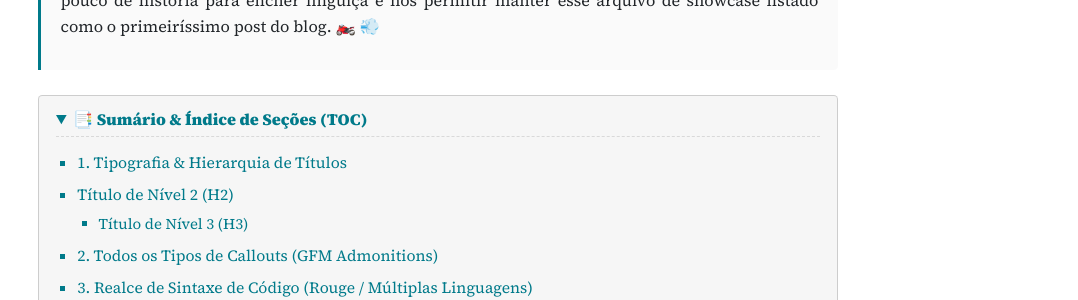
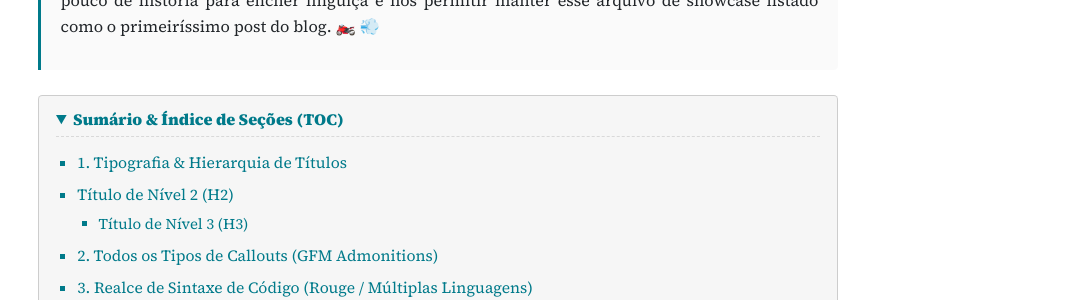
Before and after one commit to vndmtrx/vndmtrx.github.io, a Jekyll site: the page built from _posts/2024/03/2024-03-22-showcase.md, in a window 1280 px wide and 900 px high, scrolled down 306 px. Shown: the part 152-452 px from the top of the window, without its empty margins (202-1280 px from the left). Built offline with Jekyll 4.4.1, drawn with Linux system fonts in a browser that asks for light colours; nearby versions of some CDN libraries.

Commit message:
refactor(post): migra TOC inline para include padronizado no post showcase

```diff
--- a/_posts/2024/03/2024-03-22-showcase.md
+++ b/_posts/2024/03/2024-03-22-showcase.md
@@ -15,13 +15,7 @@ Esta página serve como um **laboratório de testes e validação visual** do no
 > [!NOTE]
 > **Curiosidade:** Esta postagem na verdade marca o dia 22/03/2024 às 07:19, o exato momento em que saí do hotel de moto para a viagem da mudança definitiva de Curitiba para Uberlândia! Um pouco de história para encher linguiça e nos permitir manter esse arquivo de showcase listado como o primeiríssimo post do blog. 🏍️ 💨
 
-<details class="toc-box" markdown="1" open>
-  <summary><strong>📑 Sumário & Índice de Seções (TOC)</strong></summary>
-
-* TOC
-{:toc}
-
-</details>
+{% include toc.html open=true %}
 
 ---
 
```
